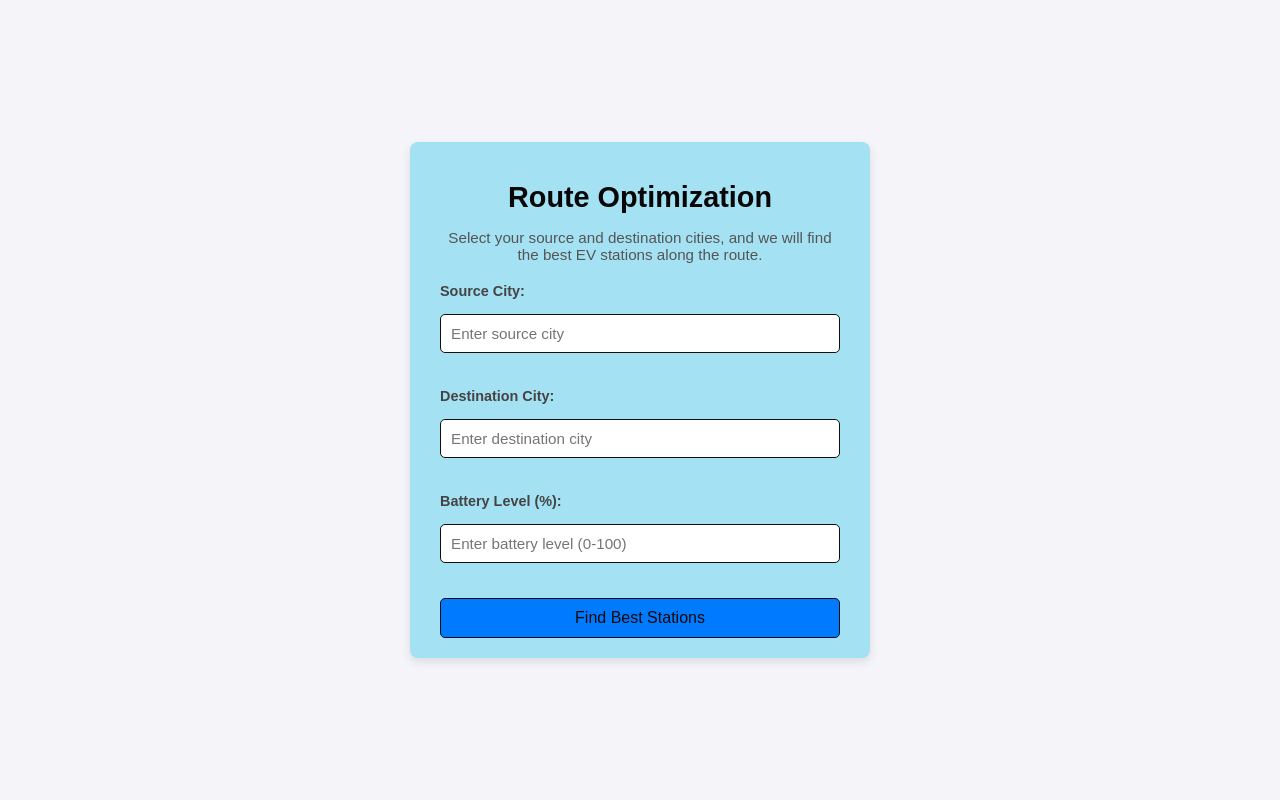
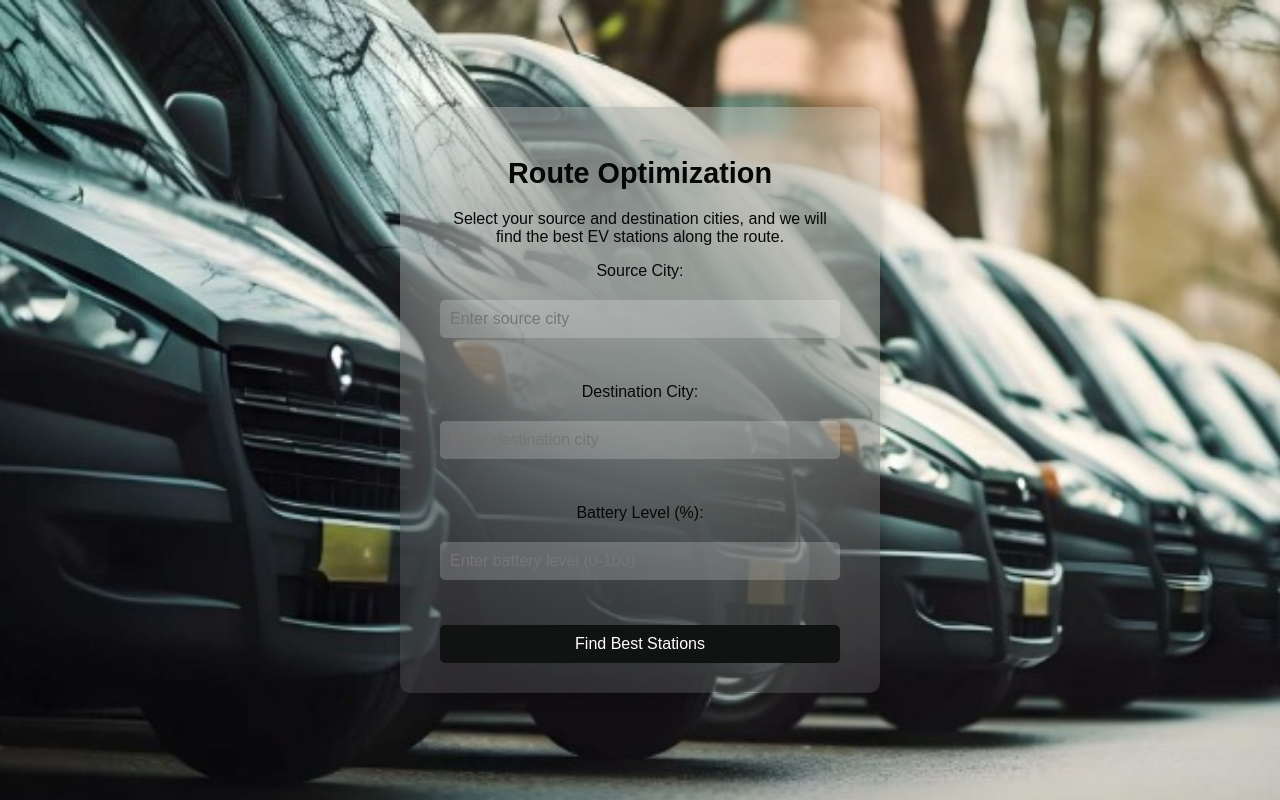
Before and after one commit to HARSHITAUPPALAPATI/Real-Time-EV-Fleet-Monitoring-and-Predictive-Analytics-Solution, a Flask app: template templates/route_optimization.html in a window 1280 px wide. Run offline with Flask 3, Linux system fonts and the light colour scheme; the template is opened without the code that fills it, so the values that code supplies are empty.

Commit message:
Update route_optimization.css

```diff
--- a/static/css/route_optimization.css
+++ b/static/css/route_optimization.css
@@ -1,7 +1,8 @@
-/* route_optimization.css */
+/* login.css */
 body {
     font-family: Arial, sans-serif;
-    background-color: #f4f4f9;
+    background: url('/static/images/image.jpg') no-repeat center center fixed;
+    background-size: cover;
     margin: 0;
     padding: 0;
     display: flex;
@@ -11,108 +12,68 @@ body {
 }
 
 .container {
-    background: #a3e1f3;
-    box-shadow: 0 4px 10px rgba(0, 0, 0, 0.1);
-    border-radius: 8px;
-    padding: 20px 30px;
-    max-width: 400px;
-    width: 100%;
+    background: rgba(255, 255, 255, 0.1);
+    backdrop-filter: blur(100px);
+    box-shadow: 0 4px 15px rgba(0, 0, 0, 0.2);
+    border-radius: 10px;
+    padding: 30px 40px;
+    width: 400px;
     text-align: center;
+    color: #080707;
 }
 
 h1 {
     font-size: 1.8rem;
-    margin-bottom: 10px;
-    color: #080707;
-}
-
-p {
-    font-size: 0.95rem;
-    color: #555555;
     margin-bottom: 20px;
 }
 
 form {
     display: flex;
     flex-direction: column;
-    gap: 15px;
-}
-
-label {
-    text-align: left;
-    font-weight: bold;
-    font-size: 0.9rem;
-    color: #444444;
+    gap: 20px;
 }
 
 input {
     padding: 10px;
-    border: 1px solid #100f0f;
+    border: none;
     border-radius: 5px;
-    font-size: 0.95rem;
+    font-size: 1rem;
+    background-color: rgba(255, 255, 255, 0.2);
+    color: #111010;
 }
 
 input:focus {
     outline: none;
-    border-color: #007bff;
-    box-shadow: 0 0 3px rgba(0, 123, 255, 0.5);
+    background-color: rgba(255, 255, 255, 0.3);
+    box-shadow: 0 0 5px rgba(0, 123, 255, 0.5);
 }
 
 button {
-    background-color: #007bff;
-    color: rgb(17, 8, 8);
+    background-color: #111212;
+    color: #fff;
     border: none;
     padding: 10px 15px;
     border-radius: 5px;
     font-size: 1rem;
     cursor: pointer;
     transition: background-color 0.3s;
-    border: 1px solid #0d0c0c;
 }
 
 button:hover {
     background-color: #0056b3;
 }
 
-ul {
-    list-style: none;
-    padding: 0;
-    margin: 20px 0 0;
-    text-align: left;
+a {
+    color: #00bfff;
+    text-decoration: none;
+    font-size: 0.9rem;
 }
 
-li {
-    margin-bottom: 15px;
-    padding: 10px;
-    background: #f9f9f9;
-    border: 1px solid #eaeaea;
-    border-radius: 5px;
+a:hover {
+    text-decoration: underline;
 }
 
-strong {
-    font-size: 1rem;
-    color: #222222;
+.footer {
+    margin-top: 10px;
+    font-size: 0.9rem;
 }
-
-h2 {
-    font-size: 1.2rem;
-    color: #333333;
-    margin-top: 30px;
-}
-
-.action-button {
-    display: inline-block;
-    text-decoration: none;
-    padding: 10px 15px;
-    background-color: #007bff;
-    color: rgb(14, 13, 13);
-    border-radius: 5px;
-    font-size: 1rem;
-    text-align: center;
-    transition: background-color 0.3s;
-    border: 1px solid #0d0c0c;
-}
-
-.action-button:hover {
-    background-color: #0056b3;
-}
```
